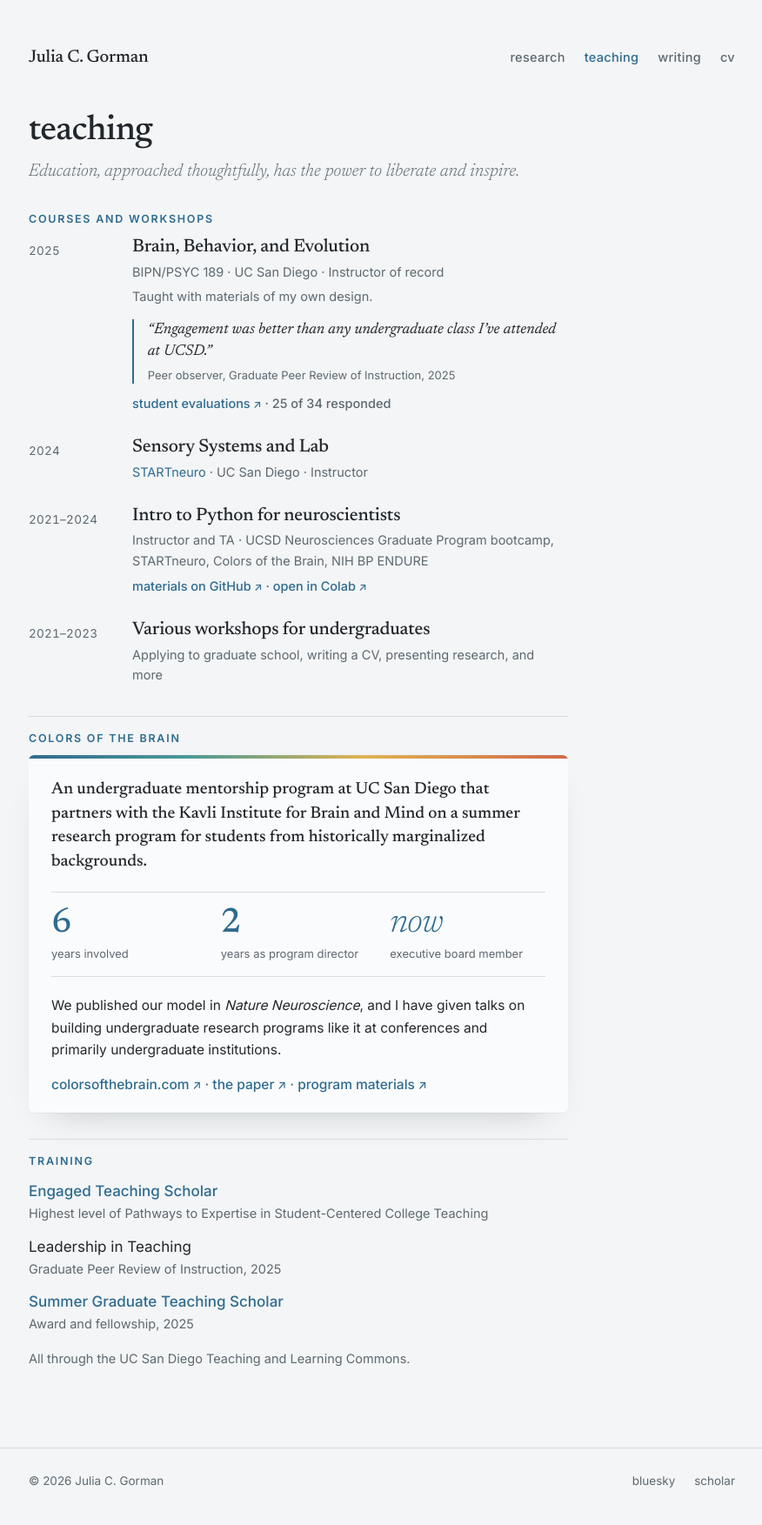
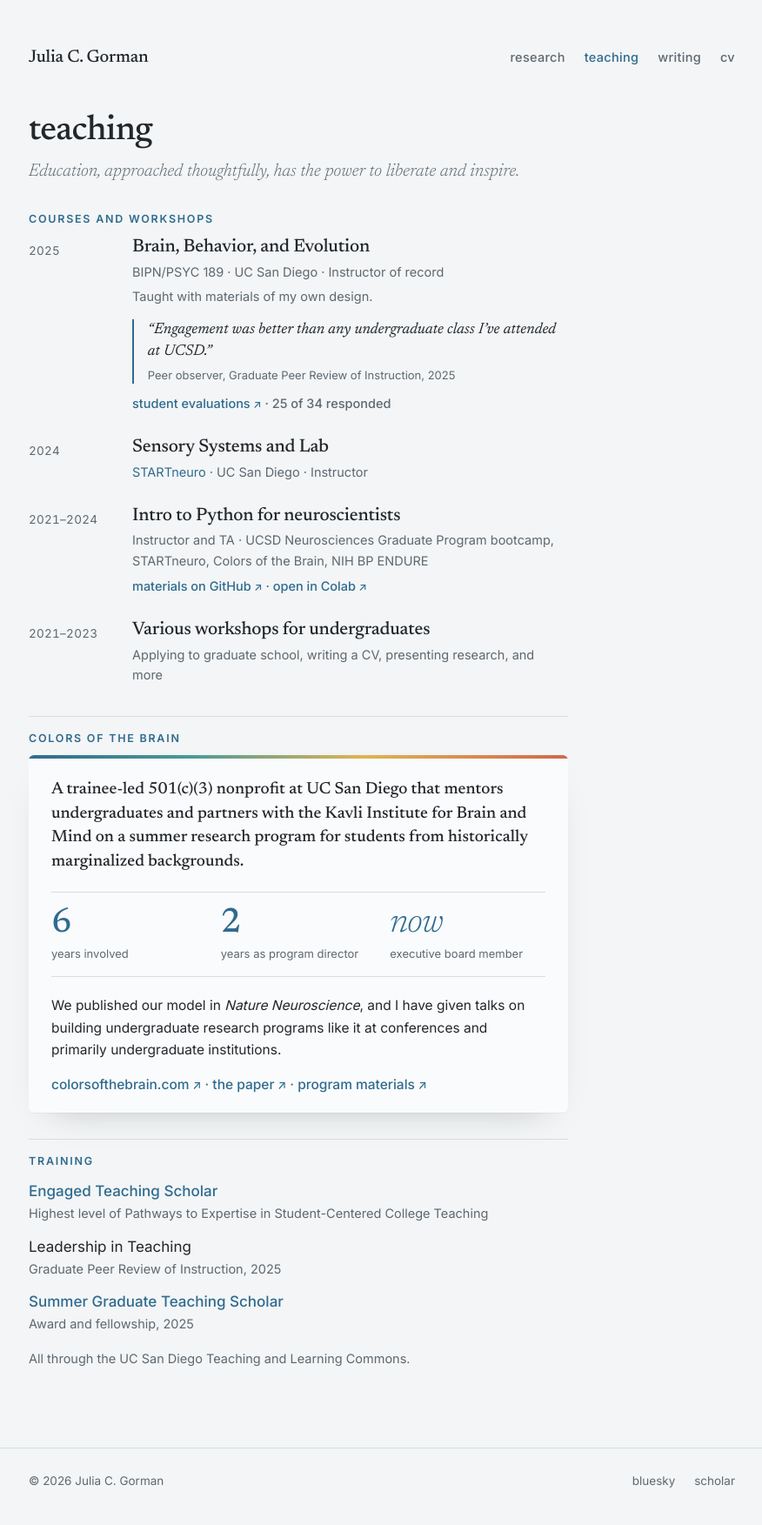
Before and after one commit to juliagorman/juliagorman.github.io, a Jekyll site: the page built from teaching.md, in a window 1280 px wide. Shown: the whole page at 87% size, without its empty margins (201-1077 px from the left). Built offline with Jekyll 4.4.1, drawn with Linux system fonts in a browser that asks for light colours.

Commit message:
Teaching: note Colors of the Brain nonprofit status

```diff
--- a/teaching.md
+++ b/teaching.md
@@ -50,7 +50,7 @@ permalink: /teaching/
 ## colors of the brain
 
 <div class="feature">
-  <p class="feature-lede">An undergraduate mentorship program at UC San Diego that partners with the Kavli Institute for Brain and Mind on a summer research program for students from historically marginalized backgrounds.</p>
+  <p class="feature-lede">A trainee-led 501(c)(3) nonprofit at UC San Diego that mentors undergraduates and partners with the Kavli Institute for Brain and Mind on a summer research program for students from historically marginalized backgrounds.</p>
   <div class="stats">
     <div><span class="num">6</span><span class="lab">years involved</span></div>
     <div><span class="num">2</span><span class="lab">years as program director</span></div>
```
